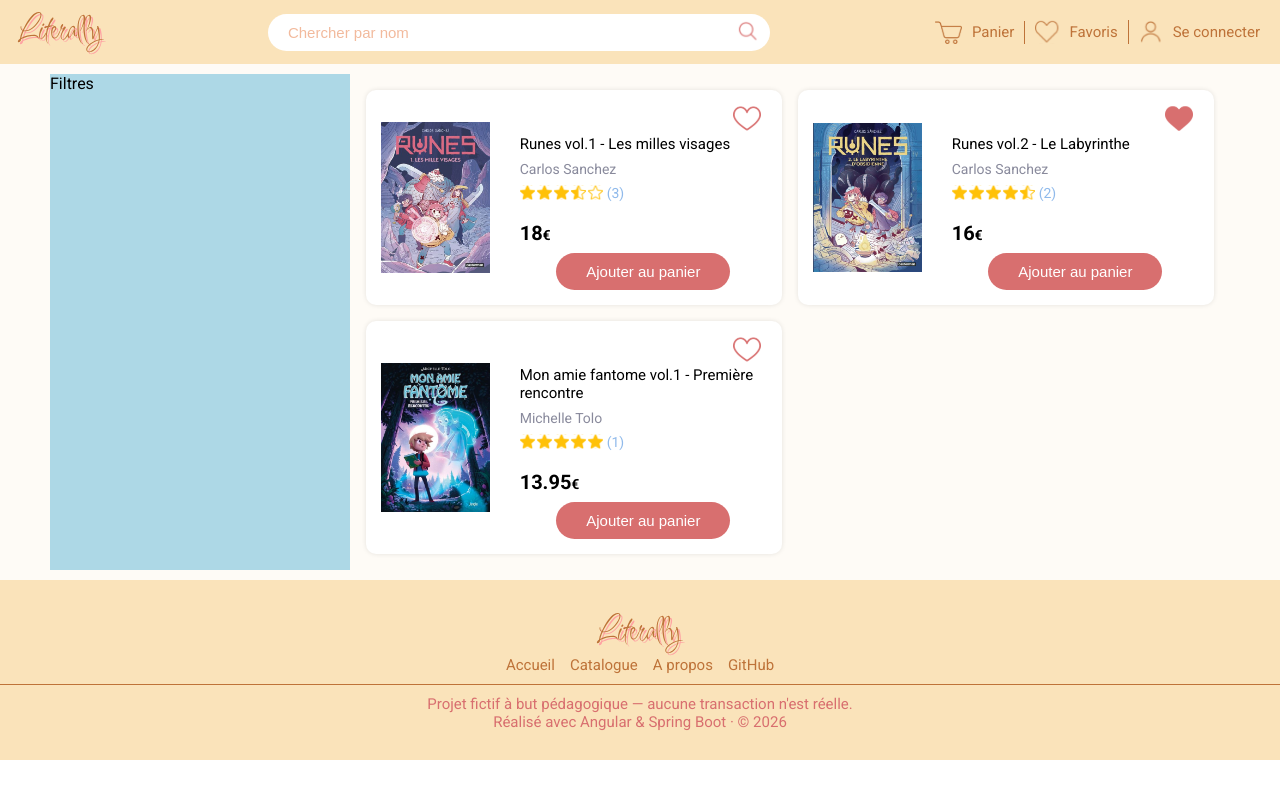
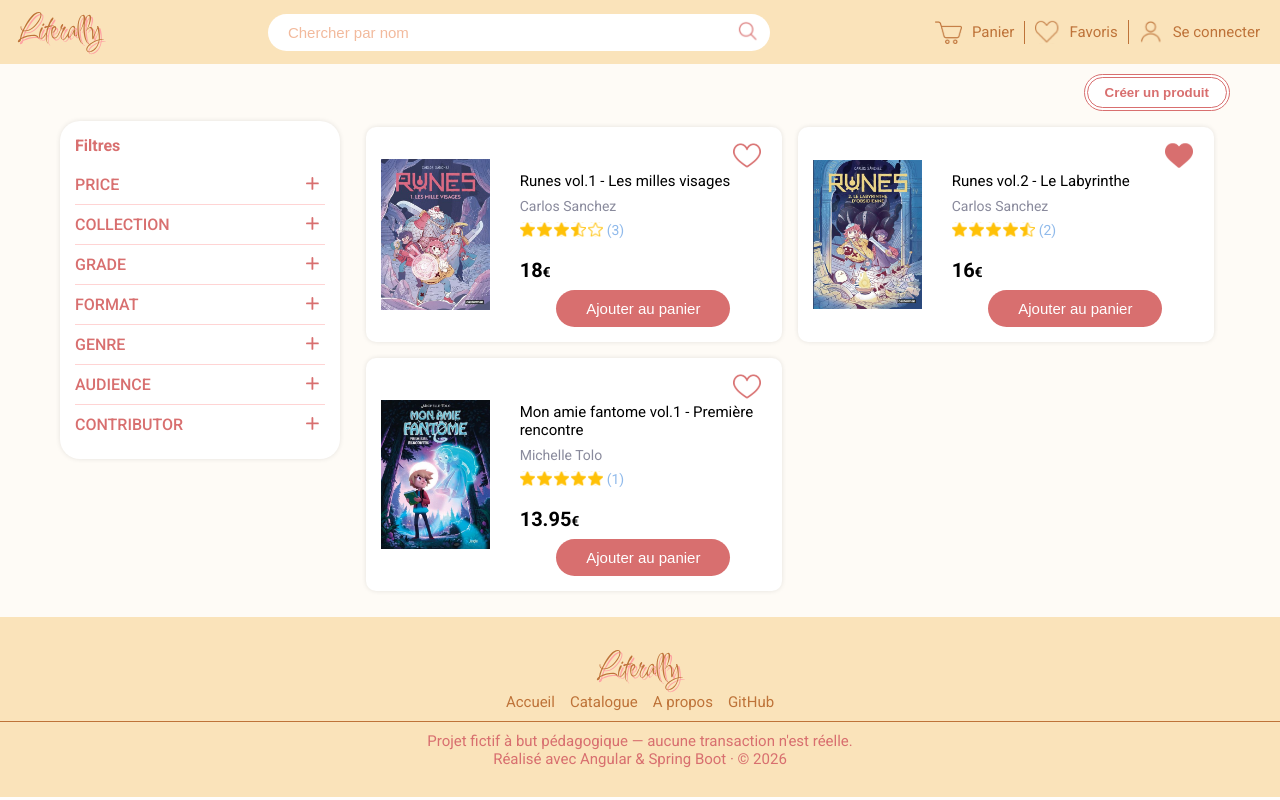
Before and after one commit to 1tsLin/Literally-Frontend, an Angular app: page /catalog in a window 1280 px wide. Built offline with nearby package versions, Linux system fonts and the light colour scheme.

Commit message:
Catalog filters : add filters [WIP]

```diff
--- /dev/null
+++ b/src/app/core/catalog/catalog-filters/catalog-filters.component.css
@@ -0,0 +1,70 @@
+.filters {
+  background-color: white;
+  border-radius: 20px;
+  box-shadow: 0 0 5px rgba(0, 0, 0, 0.1);
+  padding: 15px;
+}
+
+.headtitle {
+  color: #d86f6f;
+  font-weight: bold;
+  margin-bottom: 10px;
+}
+
+/*-- Individual filter --*/
+.filter-container {
+  border-bottom: 1px #ffd4d4 solid;
+  padding: 10px 0 10px 0;
+}
+
+.filter-container:last-child {
+  border-bottom: none;
+}
+
+.filter-row {
+  display: flex;
+  justify-content: space-between;
+  align-items: center;
+}
+
+.filter-title {
+  color: #d86f6f;
+  font-weight: 450;
+}
+
+.see-filter-button {
+  cursor: pointer;
+  border: none;
+  background-color: white;
+}
+
+/*-- Expanded filter --*/
+.expanded-filter-container {
+  padding: 10px;
+  margin-top: 10px;
+  display: flex;
+  align-items: start;
+  justify-content: center;
+  flex-direction: column;
+}
+
+/*-- Price extanded filter --*/
+.price-range {
+  display: flex;
+  justify-content: space-between;
+  width: 100%;
+  font-size: 15px;
+  color: #90baeb;
+}
+
+.price-slider {
+  width: 100%;
+}
+
+/*-- Grade extanded filter --*/
+.grade-row {
+  display: flex;
+  font-size: 15px;
+  gap: 3px;
+  color: #d86f6f;
+}
--- /dev/null
+++ b/src/app/core/catalog/catalog-filters/catalog-filters.component.html
@@ -0,0 +1,103 @@
+<div class="filters">
+  <p class="headtitle">Filtres</p>
+
+  @for (filterType of filterTypes; track filterType) {
+    <div class="filter-container">
+      <div class="filter-row">
+        <p class="filter-title">{{ filterType }}</p>
+        <button class="see-filter-button" (click)="updateFilterUI(filterType)">
+          @if (filterState[filterType]) {
+            <img src="/icons/filters/less-icon.svg" />
+          } @else {
+            <img src="/icons/filters/more-icon.svg" />
+          }
+        </button>
+      </div>
+      @if (filterState[filterType]) {
+        @switch (filterType) {
+          @case (FilterTypeEnum.PRICE) {
+            <ng-container [ngTemplateOutlet]="priceFilter"></ng-container>
+          }
+          @case (FilterTypeEnum.COLLECTION) {
+            <ng-container [ngTemplateOutlet]="collectionFilter"></ng-container>
+          }
+          @case (FilterTypeEnum.GRADE) {
+            <ng-container [ngTemplateOutlet]="gradeFilter"></ng-container>
+          }
+          @case (FilterTypeEnum.FORMAT) {
+            <ng-container [ngTemplateOutlet]="formatFilter"></ng-container>
+          }
+          @case (FilterTypeEnum.GENRE) {
+            <ng-container [ngTemplateOutlet]="genreFilter"></ng-container>
+          }
+          @case (FilterTypeEnum.AUDIENCE) {
+            <ng-container [ngTemplateOutlet]="audienceFilter"></ng-container>
+          }
+          @case (FilterTypeEnum.CONTRIBUTOR) {
+            <ng-container [ngTemplateOutlet]="contributorFilter"></ng-container>
+          }
+        }
+      }
+    </div>
+  }
+
+  <!-- Expanded price filter -->
+  <ng-template #priceFilter>
+    <div class="expanded-filter-container">
+      <div class="price-range">
+        <p>0€</p>
+        <p>{{ selectedPrice }}€</p>
+      </div>
+      <input
+        type="range"
+        class="price-slider"
+        min="0"
+        max="150"
+        [(ngModel)]="selectedPrice"
+      />
+    </div>
+  </ng-template>
+
+  <!-- Expanded collection filter -->
+  <ng-template #collectionFilter>
+    <div class="expanded-filter-container">Oui</div>
+  </ng-template>
+
+  <!-- Expanded grade filter -->
+  <ng-template #gradeFilter>
+    <div class="expanded-filter-container">
+      @for (i of [0, 1, 2, 3, 4]; track i) {
+        <div class="grade-row">
+          <input
+            type="radio"
+            name="grade-filter"
+            [value]="i"
+            [(ngModel)]="selectedGrade"
+          />
+          <app-grade [grade]="i"></app-grade>
+          <p>et plus</p>
+        </div>
+      }
+    </div>
+  </ng-template>
+
+  <!-- Expanded format filter -->
+  <ng-template #formatFilter>
+    <div class="expanded-filter-container">Oui</div>
+  </ng-template>
+
+  <!-- Expanded genre filter -->
+  <ng-template #genreFilter>
+    <div class="expanded-filter-container">Oui</div>
+  </ng-template>
+
+  <!-- Expanded audience filter -->
+  <ng-template #audienceFilter>
+    <div class="expanded-filter-container">Oui</div>
+  </ng-template>
+
+  <!-- Expanded contributor filter -->
+  <ng-template #contributorFilter>
+    <div class="expanded-filter-container">Oui</div>
+  </ng-template>
+</div>
--- /dev/null
+++ b/src/app/core/catalog/catalog-filters/catalog-filters.component.ts
@@ -0,0 +1,33 @@
+import { Component } from '@angular/core';
+import { FilterTypeEnum } from '../../../shared/enums/filter-type.enum';
+import { CommonModule } from '@angular/common';
+import { FormsModule } from '@angular/forms';
+import { GradeComponent } from '../../../shared/components/grade/grade.component';
+
+@Component({
+  selector: 'app-catalog-filters',
+  imports: [CommonModule, FormsModule, GradeComponent],
+  templateUrl: './catalog-filters.component.html',
+  styleUrl: './catalog-filters.component.css',
+})
+export class CatalogFiltersComponent {
+  readonly FilterTypeEnum = FilterTypeEnum;
+
+  filterState: Record<FilterTypeEnum, boolean> = {
+    [FilterTypeEnum.PRICE]: false,
+    [FilterTypeEnum.COLLECTION]: false,
+    [FilterTypeEnum.GRADE]: false,
+    [FilterTypeEnum.FORMAT]: false,
+    [FilterTypeEnum.GENRE]: false,
+    [FilterTypeEnum.AUDIENCE]: false,
+    [FilterTypeEnum.CONTRIBUTOR]: false,
+  };
+  filterTypes = Object.values(FilterTypeEnum);
+
+  selectedPrice = 150;
+  selectedGrade?: number;
+
+  updateFilterUI(type: FilterTypeEnum) {
+    this.filterState[type] = !this.filterState[type];
+  }
+}
--- a/src/app/core/catalog/catalog.component.css
+++ b/src/app/core/catalog/catalog.component.css
@@ -1,26 +1,62 @@
 .page-content {
   padding: 10px 200px 10px 200px;
 }
+
+/*-- Admin buttons --*/
+
+.admin-section {
+  display: flex;
+  justify-content: end;
+}
+
+.create-product-button {
+  color: #d86f6f;
+  border: 1px #d86f6f solid;
+  outline: 1px #d86f6f solid;
+  outline-offset: -0.3rem;
+
+  padding: 10px 20px 10px 20px;
+  border-radius: 20px;
+  background-color: white;
+  font-weight: bold;
+
+  cursor: pointer;
+  transition:
+    box-shadow 0.3s,
+    background-color 0.3s,
+    color 0.3s;
+}
+
+.create-product-button:active {
+  box-shadow: 1px 2px 8px rgba(0, 0, 0, 0.25);
+  background-color: #d86f6f;
+  color: white;
+  outline: 2px white solid;
+}
+
+/*-- Catalog products --*/
 
 .catalog-section {
   display: grid;
   grid-template-columns: 300px 1fr;
   width: 100%;
 
-  align-items: top;
+  align-items: start;
   justify-content: center;
 }
 
-.filters {
-  background-color: lightblue;
-}
-
-.products {
+.products-section {
   display: grid;
   grid-template-columns: 1fr 1fr;
   gap: 1rem;
 
   padding: 1rem;
+}
+
+/*-- Filters --*/
+
+.filters-section {
+  padding: 10px;
 }
 
 .filters-mobile-btn {
@@ -46,7 +82,7 @@
     display: block;
   }
 
-  .products {
+  .products-section {
     grid-template-columns: 1fr;
   }
 }
--- a/src/app/core/catalog/catalog.component.html
+++ b/src/app/core/catalog/catalog.component.html
@@ -5,12 +5,23 @@
 -->
 
 <div class="page-content">
+  <!-- Admin section -->
+  @if (isAdmin) {
+    <div class="admin-section">
+      <button class="create-product-button">Créer un produit</button>
+    </div>
+  }
   <div class="catalog-section">
+    <!-- Mobile version of filters -->
     <div class="filters-mobile-btn">
       <button>Test</button>
     </div>
-    <div class="filters">Filtres</div>
-    <div class="products">
+    <!-- Desktop version of filters -->
+    <div class="filters-section">
+      <app-catalog-filters></app-catalog-filters>
+    </div>
+    <!-- Products grid / Catalog -->
+    <div class="products-section">
       @for (product of catalogProducts; track product) {
         <app-catalog-product [product]="product"></app-catalog-product>
       }
--- a/src/app/core/catalog/catalog.component.ts
+++ b/src/app/core/catalog/catalog.component.ts
@@ -1,13 +1,15 @@
 import { Component } from '@angular/core';
 import { CatalogProductComponent } from './catalog-product/catalog-product.component';
 import { catalogProducts } from '../../shared/dummy-data';
+import { CatalogFiltersComponent } from './catalog-filters/catalog-filters.component';
 
 @Component({
   selector: 'app-catalog',
-  imports: [CatalogProductComponent],
+  imports: [CatalogProductComponent, CatalogFiltersComponent],
   templateUrl: './catalog.component.html',
   styleUrl: './catalog.component.css',
 })
 export class CatalogComponent {
   catalogProducts = catalogProducts;
+  isAdmin = true;
 }
--- a/src/app/shared/components/grade/grade.component.html
+++ b/src/app/shared/components/grade/grade.component.html
@@ -8,5 +8,7 @@
       <img class="star-icon" src="/icons/stars/star-empty.svg" />
     }
   }
-  <div class="review-number">({{ totalReviews }})</div>
+  @if (totalReviews) {
+    <div class="review-number">({{ totalReviews }})</div>
+  }
 </div>
--- a/src/app/shared/components/grade/grade.component.ts
+++ b/src/app/shared/components/grade/grade.component.ts
@@ -8,7 +8,7 @@ import { Component, Input, OnChanges } from '@angular/core';
 })
 export class GradeComponent implements OnChanges {
   @Input() grade: number = 0;
-  @Input() totalReviews: number = 0;
+  @Input() totalReviews?: number = 0;
 
   starContent: string[] = ['empty', 'empty', 'empty', 'empty', 'empty'];
 
--- /dev/null
+++ b/src/app/shared/enums/filter-type.enum.ts
@@ -0,0 +1,9 @@
+export enum FilterTypeEnum {
+  PRICE = 'PRICE',
+  COLLECTION = 'COLLECTION',
+  GRADE = 'GRADE',
+  FORMAT = 'FORMAT',
+  GENRE = 'GENRE',
+  AUDIENCE = 'AUDIENCE',
+  CONTRIBUTOR = 'CONTRIBUTOR',
+}
--- a/src/styles.css
+++ b/src/styles.css
@@ -7,3 +7,26 @@ body {
   font-family: Roboto, Arial;
   margin: 0;
 }
+
+input[type="range"] {
+  accent-color: #90baeb;
+}
+
+input[type="radio"] {
+  appearance: none;
+
+  outline: 1px solid gray;
+  border-radius: 50%;
+  width: 12px;
+  height: 12px;
+
+  cursor: pointer;
+  transition: 0.2s all linear;
+}
+
+input[type="radio"]:checked {
+  background-color: white;
+  color: #90baeb;
+  outline: 1px solid #4d75a3;
+  border: 3px solid #90baeb;
+}
```
Also changed, not shown: src/app/shared/enums/book-format.enum.ts (added, +11 -0 lines), public/icons/filters/less-icon.svg (added), public/icons/filters/more-icon.svg (added).
